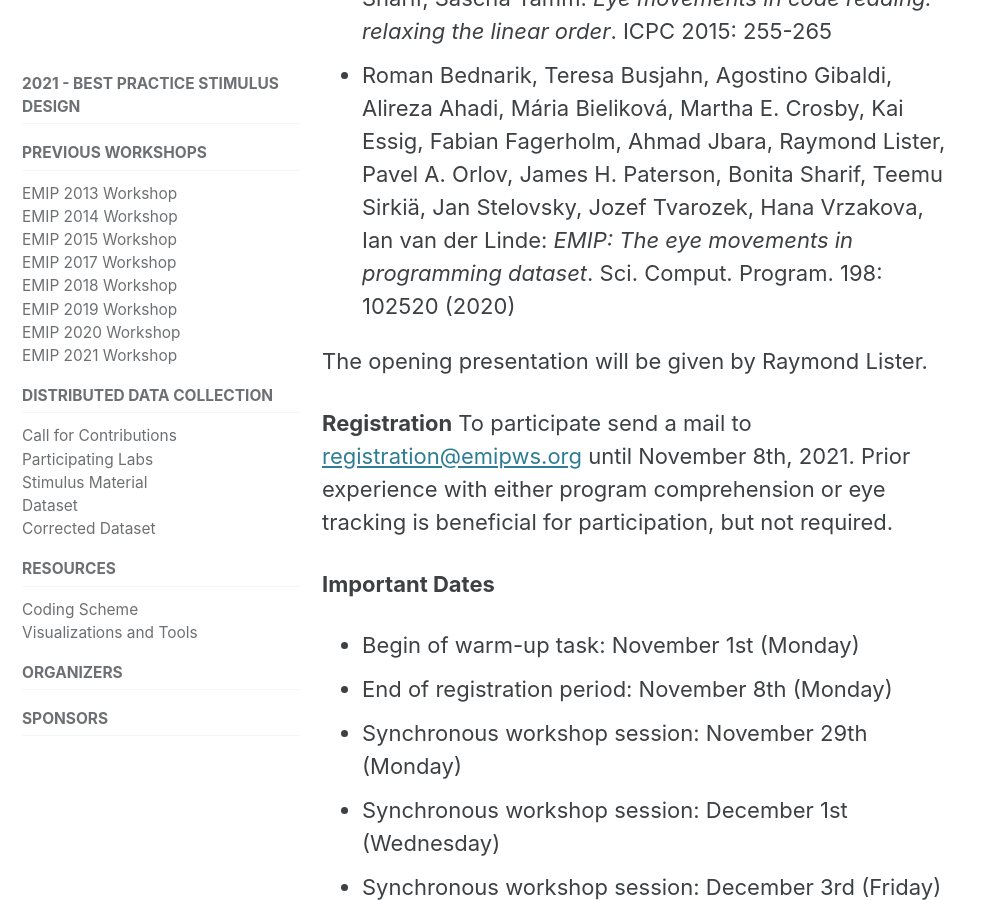
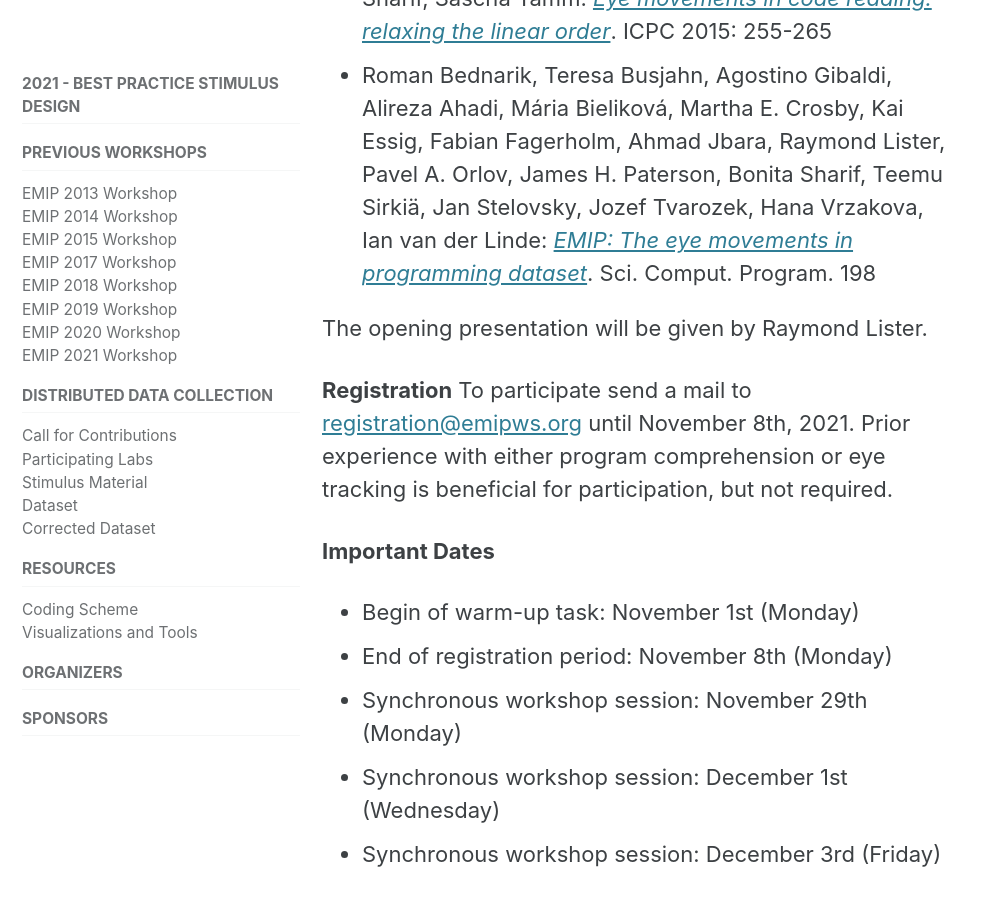
Before and after one commit to EMIPws/emipws.github.io, a Jekyll site: the page built from pages/emip-2021-ii.md, in a window 1280 px wide and 900 px high, scrolled down 1219 px. Shown: the whole window, without its empty margins (0-985 px from the left). Built offline with Jekyll 4.4.1, drawn with Linux system fonts in a browser that asks for light colours; cached includes are drawn as plain includes.

Commit message:
Add DOI links to emip-2021-ii

```diff
--- a/pages/emip-2021-ii.md
+++ b/pages/emip-2021-ii.md
@@ -15,11 +15,11 @@ Prior to the workshop, participants will work on a warm-up task and prepare sour
 
 Workshop results will be compiled into a report and we are aiming at a joint publication as with previous workshops, such as:
 * Teresa Busjahn, Carsten Schulte, Bonita Sharif, Simon, Andrew Begel, Michael Hansen, Roman Bednarik, Paul Orlov, Petri Ihantola, Galina Shchekotova, Maria Antropova:
-*Eye tracking in computing education*. ICER 2014: 3-10
+*[Eye tracking in computing education](https://doi.org/10.1145/2632320.2632344)*. ICER 2014: 3-10
 * Teresa Busjahn, Roman Bednarik, Andrew Begel, Martha E. Crosby, James H. Paterson, Carsten Schulte, Bonita Sharif, Sascha Tamm:
-*Eye movements in code reading: relaxing the linear order*. ICPC 2015: 255-265
+*[Eye movements in code reading: relaxing the linear order](https://doi.org/10.1109/ICPC.2015.36)*. ICPC 2015: 255-265
 * Roman Bednarik, Teresa Busjahn, Agostino Gibaldi, Alireza Ahadi, Mária Bieliková, Martha E. Crosby, Kai Essig, Fabian Fagerholm, Ahmad Jbara, Raymond Lister, Pavel A. Orlov, James H. Paterson, Bonita Sharif, Teemu Sirkiä, Jan Stelovsky, Jozef Tvarozek, Hana Vrzakova, Ian van der Linde:
-*EMIP: The eye movements in programming dataset*. Sci. Comput. Program. 198: 102520 (2020)
+*[EMIP: The eye movements in programming dataset](https://doi.org/10.1016/j.scico.2020.102520)*. Sci. Comput. Program. 198
 
 The opening presentation will be given by Raymond Lister.
 
```
